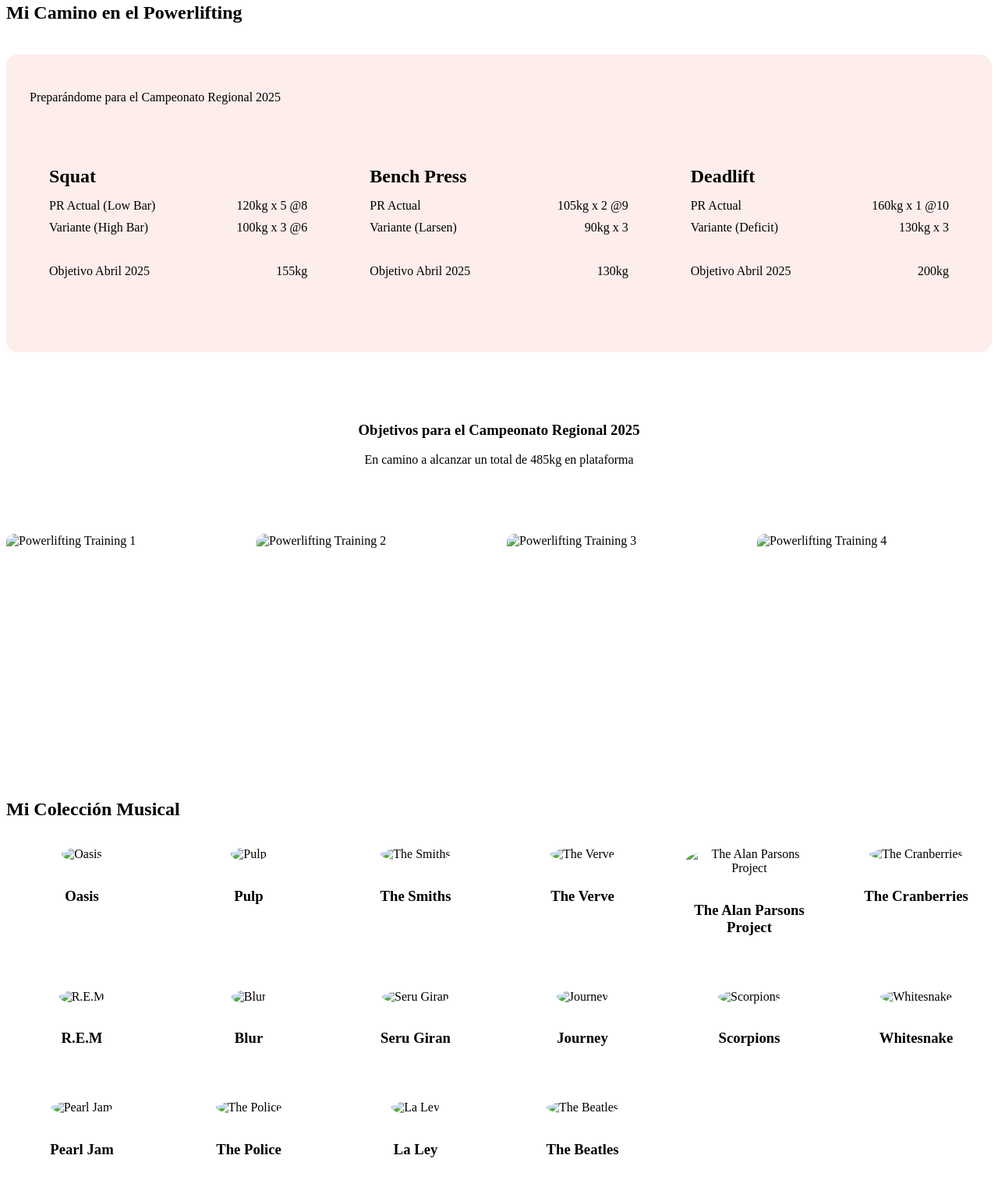
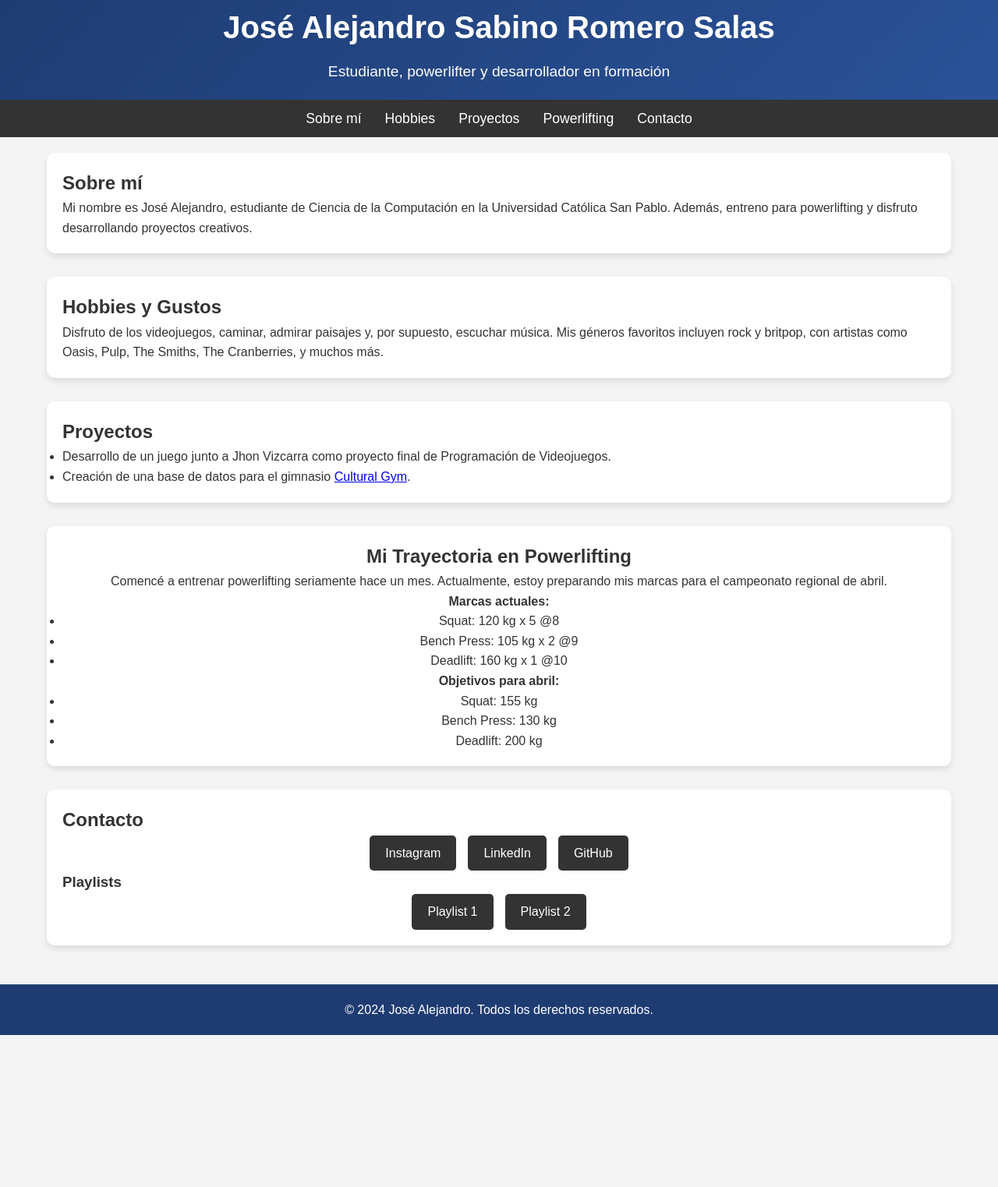
Before and after one commit to Jose-Alejandro-Sabino-Romero-Salas/Jose-Alejandro-Sabino-Romero-Salas.github.io, a plain HTML site: page index.html in a window 1280 px wide. Shown: the part 17-1540 px from the top of the page at 78% size. After the commit the page ends 1345 px from the top, so only its background shows below. Drawn offline with Linux system fonts and the light colour scheme.

Commit message:
Update index.html

```diff
--- a/index.html
+++ b/index.html
@@ -1,281 +1,167 @@
 <!DOCTYPE html>
-<!-- [El código del head y los estilos anteriores se mantienen igual hasta la sección de Music Section donde agregamos:] -->
+<html lang="es">
+<head>
+    <meta charset="UTF-8">
+    <meta name="viewport" content="width=device-width, initial-scale=1.0">
+    <title>José Alejandro - Página Personal</title>
     <style>
-    /* ... [Estilos anteriores] ... */
-
-    /* Music Section Actualizada */
-    .music-grid {
-        display: grid;
-        grid-template-columns: repeat(auto-fit, minmax(180px, 1fr));
-        gap: 20px;
-        margin-bottom: 40px;
+        /* Estilos generales */
+        * {
+            margin: 0;
+            padding: 0;
+            box-sizing: border-box;
         }
-
-    .music-card {
-        background: var(--light-bg);
-        padding: 15px;
+        body {
+            font-family: 'Arial', sans-serif;
+            line-height: 1.6;
+            background-color: #f4f4f4;
+            color: #333;
+        }
+        header {
+            background: linear-gradient(135deg, #1e3c72, #2a5298);
+            color: white;
+            padding: 20px;
+            text-align: center;
+        }
+        header h1 {
+            margin-bottom: 10px;
+            font-size: 2.5em;
+        }
+        header p {
+            font-size: 1.2em;
+        }
+        nav {
+            display: flex;
+            justify-content: center;
+            background: #333;
+            color: white;
+            padding: 10px 0;
+        }
+        nav a {
+            color: white;
+            text-decoration: none;
+            margin: 0 15px;
+            font-size: 1.1em;
+        }
+        nav a:hover {
+            text-decoration: underline;
+        }
+        main {
+            padding: 20px;
+            max-width: 1200px;
+            margin: auto;
+        }
+        section {
+            margin-bottom: 30px;
+            padding: 20px;
+            background: white;
             border-radius: 10px;
+            box-shadow: 0 4px 8px rgba(0, 0, 0, 0.1);
+        }
+        section img {
+            max-width: 100%;
+            border-radius: 10px;
+            margin-top: 10px;
+        }
+        .powerlifting {
             text-align: center;
-        transition: transform 0.3s ease;
         }
-
-    .music-card:hover {
-        transform: translateY(-5px);
-        background: rgba(231, 76, 60, 0.1);
+        footer {
+            text-align: center;
+            background: #1e3c72;
+            color: white;
+            padding: 15px 0;
         }
-
-    .music-card img {
-        width: 120px;
-        height: 120px;
-        border-radius: 50%;
-        margin-bottom: 15px;
+        footer p {
+            margin: 5px 0;
         }
-
-    /* Powerlifting Section Actualizada */
-    .powerlifting-stats {
-        background: rgba(231, 76, 60, 0.1);
-        border-radius: 15px;
-        padding: 30px;
-        margin-top: 40px;
+        .social-links, .playlist-links {
+            display: flex;
+            justify-content: center;
+            gap: 15px;
+            flex-wrap: wrap;
         }
-
-    .lift-comparison {
-        display: grid;
-        grid-template-columns: repeat(auto-fit, minmax(300px, 1fr));
-        gap: 30px;
-        margin: 30px 0;
+        .social-links a, .playlist-links a {
+            color: white;
+            background: #333;
+            padding: 10px 20px;
+            text-decoration: none;
+            border-radius: 5px;
+            transition: background 0.3s ease;
         }
-
-    .lift-card {
-        background: var(--light-bg);
-        border-radius: 10px;
-        padding: 25px;
+        .social-links a:hover, .playlist-links a:hover {
+            background: #555;
         }
-
-    .lift-title {
-        color: var(--accent-color);
-        font-size: 1.5rem;
-        margin-bottom: 15px;
+        @media (max-width: 768px) {
+            header h1 {
+                font-size: 2em;
             }
-
-    .lift-detail {
-        margin: 10px 0;
-        display: flex;
-        justify-content: space-between;
+            nav a {
+                font-size: 0.9em;
             }
-
-    .progress-bar {
-        width: 100%;
-        height: 8px;
-        background: rgba(255,255,255,0.1);
-        border-radius: 4px;
-        margin: 15px 0;
-        position: relative;
         }
-
-    .progress-bar::after {
-        content: '';
-        position: absolute;
-        left: 0;
-        top: 0;
-        height: 100%;
-        background: var(--accent-color);
-        border-radius: 4px;
-        width: var(--progress);
-    }
-
-    .goal-section {
-        text-align: center;
-        margin: 40px 0;
-        padding: 30px;
-        background: rgba(255,255,255,0.05);
-        border-radius: 15px;
-    }
-
-    .gallery-grid {
-        display: grid;
-        grid-template-columns: repeat(auto-fit, minmax(250px, 1fr));
-        gap: 20px;
-        margin: 40px 0;
-    }
-
-    .gallery-item {
-        position: relative;
-        height: 300px;
-        border-radius: 10px;
-        overflow: hidden;
-    }
-
-    .gallery-item img {
-        width: 100%;
-        height: 100%;
-        object-fit: cover;
-        transition: transform 0.3s ease;
-    }
-
-    .gallery-item:hover img {
-        transform: scale(1.05);
-    }
-
-    /* ... [Resto de estilos anteriores] ... */
     </style>
-
+</head>
 <body>
-    <!-- [Header y Hero section se mantienen igual] -->
-
-    <!-- [Secciones anteriores hasta Powerlifting] -->
-
-    <section class="powerlifting-section" id="powerlifting">
-        <h2 class="section-title">Mi Camino en el Powerlifting</h2>
-
-        <div class="powerlifting-stats">
-            <p class="text-center">Preparándome para el Campeonato Regional 2025</p>
-
-            <div class="lift-comparison">
-                <div class="lift-card">
-                    <h3 class="lift-title">Squat</h3>
-                    <div class="lift-detail">
-                        <span>PR Actual (Low Bar)</span>
-                        <span>120kg x 5 @8</span>
+    <header>
+        <h1>José Alejandro Sabino Romero Salas</h1>
+        <p>Estudiante, powerlifter y desarrollador en formación</p>
+    </header>
+    <nav>
+        <a href="#about">Sobre mí</a>
+        <a href="#hobbies">Hobbies</a>
+        <a href="#projects">Proyectos</a>
+        <a href="#powerlifting">Powerlifting</a>
+        <a href="#contact">Contacto</a>
+    </nav>
+    <main>
+        <section id="about">
+            <h2>Sobre mí</h2>
+            <p>Mi nombre es José Alejandro, estudiante de Ciencia de la Computación en la Universidad Católica San Pablo. Además, entreno para powerlifting y disfruto desarrollando proyectos creativos.</p>
+        </section>
+        <section id="hobbies">
+            <h2>Hobbies y Gustos</h2>
+            <p>Disfruto de los videojuegos, caminar, admirar paisajes y, por supuesto, escuchar música. Mis géneros favoritos incluyen rock y britpop, con artistas como Oasis, Pulp, The Smiths, The Cranberries, y muchos más.</p>
+        </section>
+        <section id="projects">
+            <h2>Proyectos</h2>
+            <ul>
+                <li>Desarrollo de un juego junto a Jhon Vizcarra como proyecto final de Programación de Videojuegos.</li>
+                <li>Creación de una base de datos para el gimnasio <a href="https://www.instagram.com/culturalgym/?hl=es" target="_blank">Cultural Gym</a>.</li>
+            </ul>
+        </section>
+        <section id="powerlifting" class="powerlifting">
+            <h2>Mi Trayectoria en Powerlifting</h2>
+            <p>Comencé a entrenar powerlifting seriamente hace un mes. Actualmente, estoy preparando mis marcas para el campeonato regional de abril.</p>
+            <p><strong>Marcas actuales:</strong></p>
+            <ul>
+                <li>Squat: 120 kg x 5 @8</li>
+                <li>Bench Press: 105 kg x 2 @9</li>
+                <li>Deadlift: 160 kg x 1 @10</li>
+            </ul>
+            <p><strong>Objetivos para abril:</strong></p>
+            <ul>
+                <li>Squat: 155 kg</li>
+                <li>Bench Press: 130 kg</li>
+                <li>Deadlift: 200 kg</li>
+            </ul>
+        </section>
+        <section id="contact">
+            <h2>Contacto</h2>
+            <div class="social-links">
+                <a href="#" target="_blank">Instagram</a>
+                <a href="#" target="_blank">LinkedIn</a>
+                <a href="#" target="_blank">GitHub</a>
             </div>
-                    <div class="lift-detail">
-                        <span>Variante (High Bar)</span>
-                        <span>100kg x 3 @6</span>
-                    </div>
-                    <div class="progress-bar" style="--progress: 77%"></div>
-                    <div class="lift-detail">
-                        <span>Objetivo Abril 2025</span>
-                        <span>155kg</span>
-                    </div>
-                </div>
-
-                <div class="lift-card">
-                    <h3 class="lift-title">Bench Press</h3>
-                    <div class="lift-detail">
-                        <span>PR Actual</span>
-                        <span>105kg x 2 @9</span>
-                    </div>
-                    <div class="lift-detail">
-                        <span>Variante (Larsen)</span>
-                        <span>90kg x 3</span>
-                    </div>
-                    <div class="progress-bar" style="--progress: 81%"></div>
-                    <div class="lift-detail">
-                        <span>Objetivo Abril 2025</span>
-                        <span>130kg</span>
-                    </div>
-                </div>
-
-                <div class="lift-card">
-                    <h3 class="lift-title">Deadlift</h3>
-                    <div class="lift-detail">
-                        <span>PR Actual</span>
-                        <span>160kg x 1 @10</span>
-                    </div>
-                    <div class="lift-detail">
-                        <span>Variante (Deficit)</span>
-                        <span>130kg x 3</span>
-                    </div>
-                    <div class="progress-bar" style="--progress: 80%"></div>
-                    <div class="lift-detail">
-                        <span>Objetivo Abril 2025</span>
-                        <span>200kg</span>
-                    </div>
-                </div>
-            </div>
-        </div>
-
-        <div class="goal-section">
-            <h3>Objetivos para el Campeonato Regional 2025</h3>
-            <p>En camino a alcanzar un total de 485kg en plataforma</p>
-        </div>
-
-        <div class="gallery-grid">
-            <div class="gallery-item">
-                <img src="/api/placeholder/400/300" alt="Powerlifting Training 1">
-            </div>
-            <div class="gallery-item">
-                <img src="/api/placeholder/400/300" alt="Powerlifting Training 2">
-            </div>
-            <div class="gallery-item">
-                <img src="/api/placeholder/400/300" alt="Powerlifting Training 3">
-            </div>
-            <div class="gallery-item">
-                <img src="/api/placeholder/400/300" alt="Powerlifting Training 4">
-            </div>
+            <h3>Playlists</h3>
+            <div class="playlist-links">
+                <a href="#" target="_blank">Playlist 1</a>
+                <a href="#" target="_blank">Playlist 2</a>
             </div>
         </section>
-
-    <section id="musica">
-        <h2 class="section-title">Mi Colección Musical</h2>
-        <div class="music-grid">
-            <div class="music-card">
-                <img src="/api/placeholder/150/150" alt="Oasis">
-                <h3>Oasis</h3>
-            </div>
-            <div class="music-card">
-                <img src="/api/placeholder/150/150" alt="Pulp">
-                <h3>Pulp</h3>
-            </div>
-            <div class="music-card">
-                <img src="/api/placeholder/150/150" alt="The Smiths">
-                <h3>The Smiths</h3>
-            </div>
-            <div class="music-card">
-                <img src="/api/placeholder/150/150" alt="The Verve">
-                <h3>The Verve</h3>
-            </div>
-            <div class="music-card">
-                <img src="/api/placeholder/150/150" alt="The Alan Parsons Project">
-                <h3>The Alan Parsons Project</h3>
-            </div>
-            <div class="music-card">
-                <img src="/api/placeholder/150/150" alt="The Cranberries">
-                <h3>The Cranberries</h3>
-            </div>
-            <div class="music-card">
-                <img src="/api/placeholder/150/150" alt="R.E.M">
-                <h3>R.E.M</h3>
-            </div>
-            <div class="music-card">
-                <img src="/api/placeholder/150/150" alt="Blur">
-                <h3>Blur</h3>
-            </div>
-            <div class="music-card">
-                <img src="/api/placeholder/150/150" alt="Seru Giran">
-                <h3>Seru Giran</h3>
-            </div>
-            <div class="music-card">
-                <img src="/api/placeholder/150/150" alt="Journey">
-                <h3>Journey</h3>
-            </div>
-            <div class="music-card">
-                <img src="/api/placeholder/150/150" alt="Scorpions">
-                <h3>Scorpions</h3>
-            </div>
-            <div class="music-card">
-                <img src="/api/placeholder/150/150" alt="Whitesnake">
-                <h3>Whitesnake</h3>
-            </div>
-            <div class="music-card">
-                <img src="/api/placeholder/150/150" alt="Pearl Jam">
-                <h3>Pearl Jam</h3>
-            </div>
-            <div class="music-card">
-                <img src="/api/placeholder/150/150" alt="The Police">
-                <h3>The Police</h3>
-            </div>
-            <div class="music-card">
-                <img src="/api/placeholder/150/150" alt="La Ley">
-                <h3>La Ley</h3>
-            </div>
-            <div class="music-card">
-                <img src="/api/placeholder/150/150" alt="The Beatles">
-                <h3>The Beatles</h3>
-            </div>
-        </div>
-    </section>
-
-    <!-- [Resto de secciones se mantienen igual] -->
+    </main>
+    <footer>
+        <p>© 2024 José Alejandro. Todos los derechos reservados.</p>
+    </footer>
 </body>
 </html>
```
Lines whose indentation alone changed are shown as unchanged.
